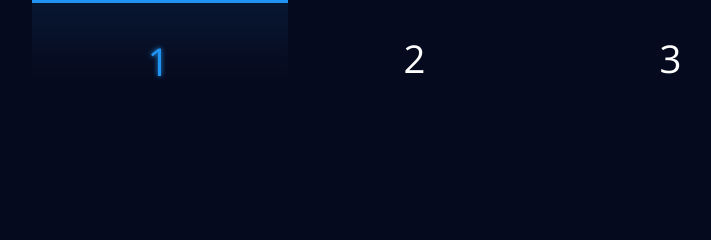
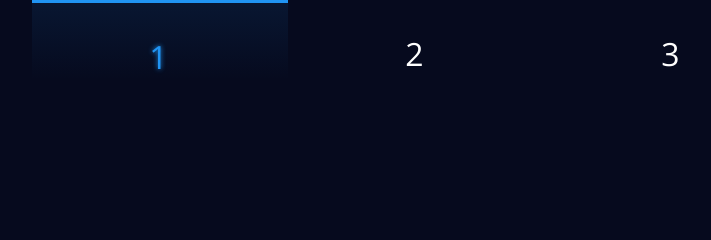
Before and after one commit to black-purple/tabs.css, a plain HTML site: page html/index.html in a window 1280 px wide. Shown: the top 240 px of the page, 224-935 px from the left. Drawn offline with nearby package versions, Linux system fonts and the light colour scheme; a web font is replaced by a local one.

Commit message:
fix: font_size overflow in tab titles

```diff
--- a/css/tabs.css
+++ b/css/tabs.css
@@ -23,7 +23,7 @@
     background-color: hsl(var(--pry-clr));
     color: white;
     cursor: pointer;
-    font-size: 3vw;
+    font-size: 2rem;
 }
 .tabs label:hover {
     color: hsl(var(--sry-clr)/.5);
```
